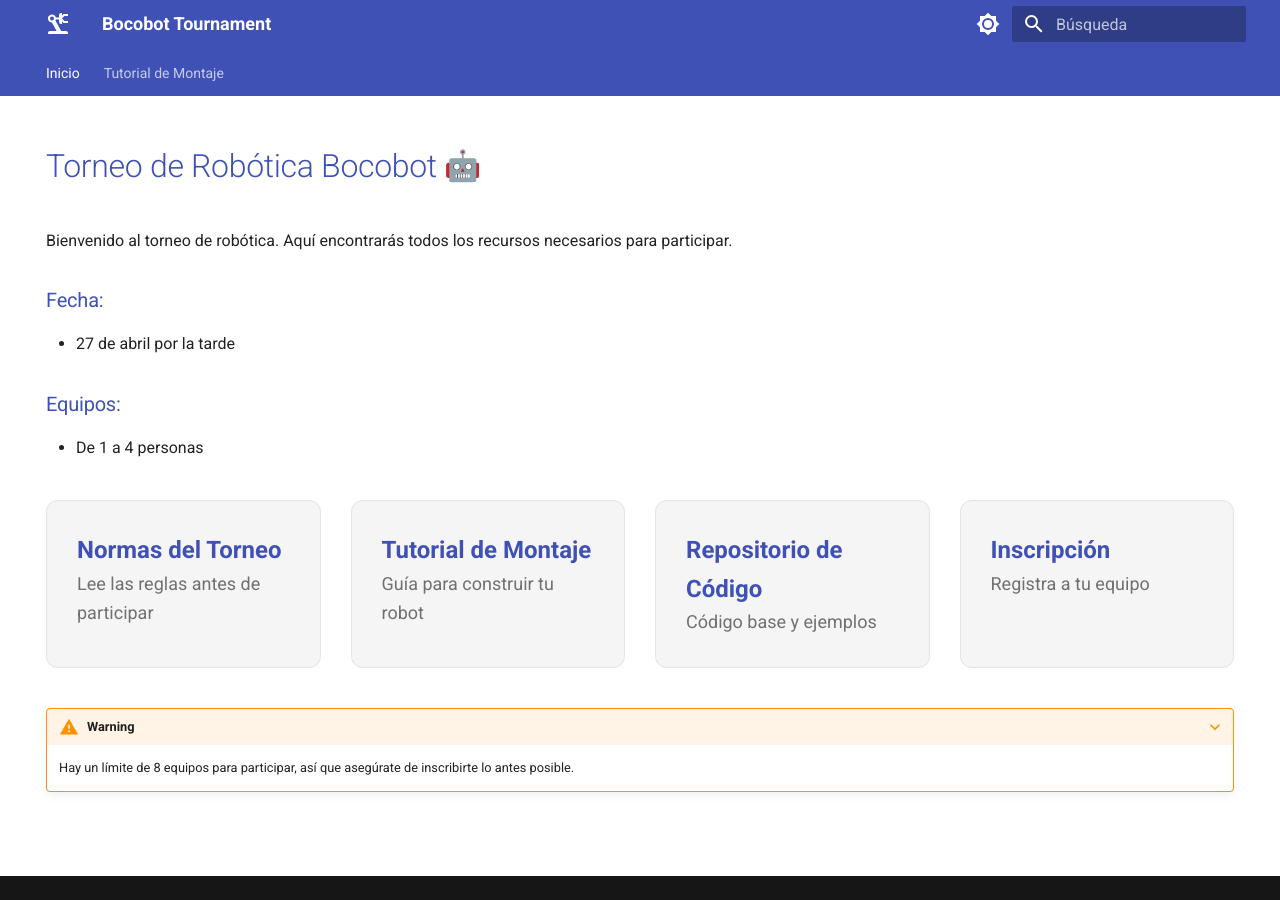
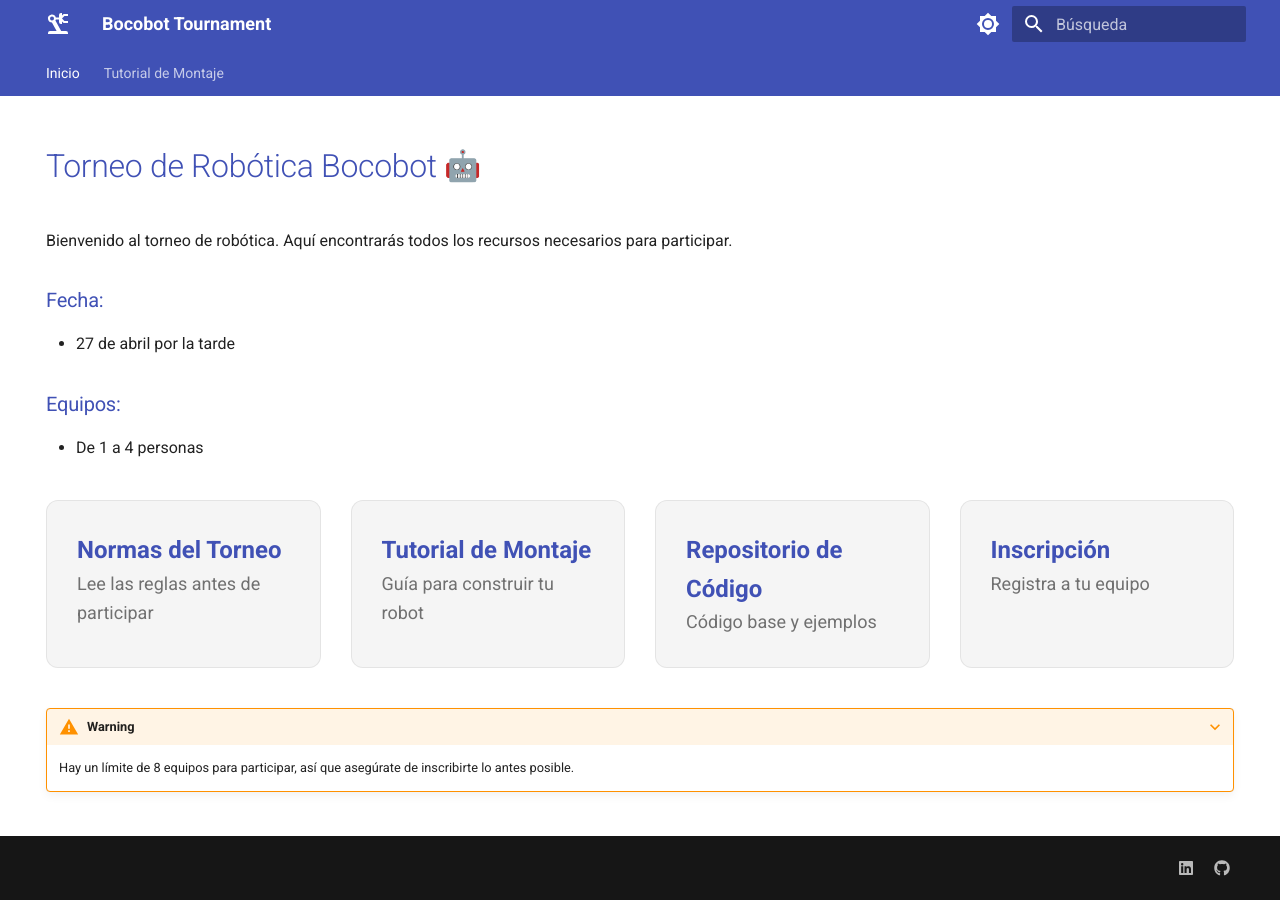
Before and after one commit to Sergiooo0/Bocobot-Tournament-WebPage, an MkDocs documentation site: the page built from docs/index.md, in a window 1280 px wide. Built offline with MkDocs 1.6.1 and Material for MkDocs 9.7.7, drawn with Linux system fonts in a browser that asks for light colours; emoji names are drawn with the system emoji font.

```diff
--- a/mkdocs.yml
+++ b/mkdocs.yml
@@ -9,6 +9,7 @@ theme:
     - navigation.tabs
     - navigation.top  # Back to top button
     - toc.integrate  # Integrates TOC in left menu instead of right
+    #- navigation.footer
 
   palette:
     # Light mode
@@ -40,6 +41,12 @@ nav:
 
 extra:
   generator: false  # Hides "Made with MkDocs"
+  social:
+    - icon: fontawesome/brands/linkedin
+      link: https://www.linkedin.com/in/sergio-gonzalez-rodriguez4/
+    - icon: fontawesome/brands/github
+      link: https://github.com/Sergiooo0
+
 
 markdown_extensions:
   - attr_list  # To add CSS classes
```
Also changed, not shown: 1 other file.
